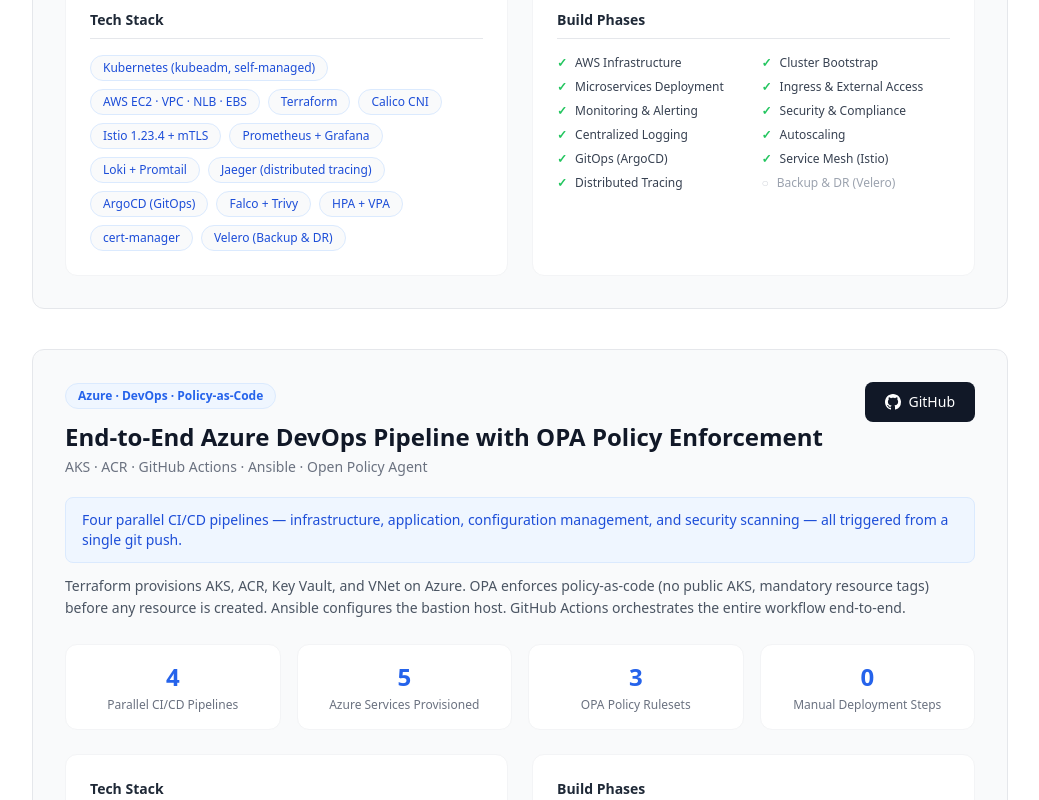
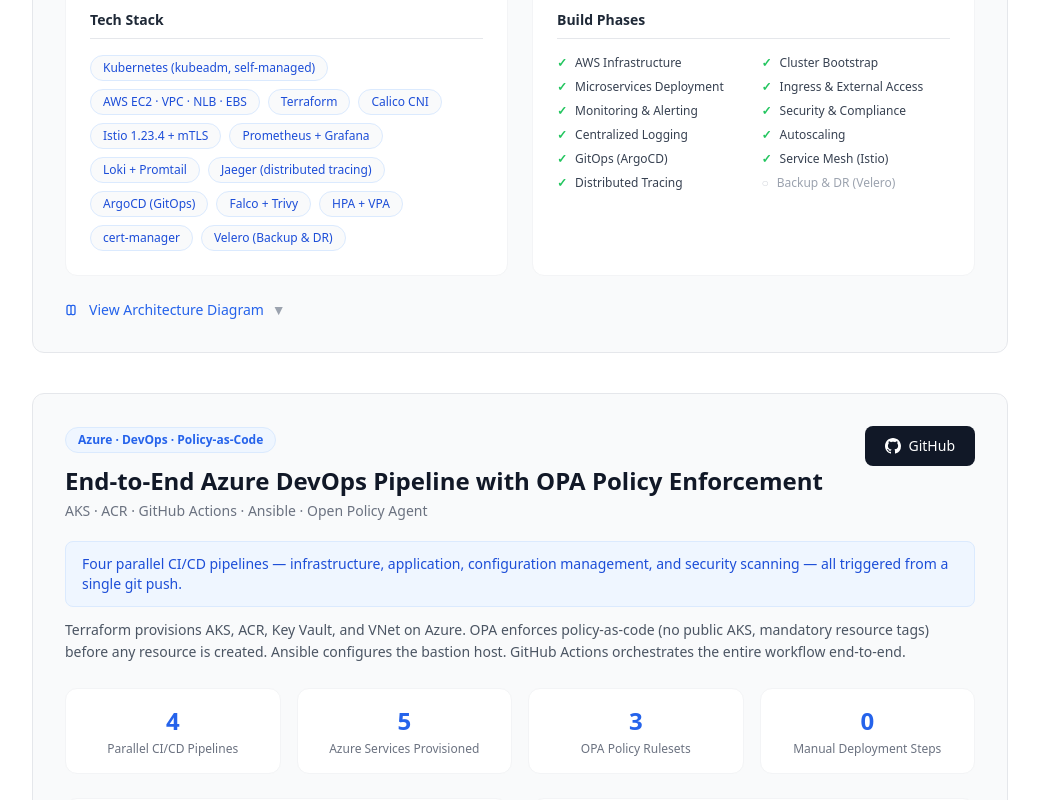
Before and after one commit to AbdurRehman924/Personal-Portfolio, a React (Create React App) app: page / in a window 1280 px wide. Shown: the part 4001-4801 px from the top of the page, without its empty margins (120-1159 px from the left). Built offline with nearby package versions, Linux system fonts and the light colour scheme.

Commit message:
feat(projects): add collapsible architecture diagram to K8s project card

```diff
--- a/src/components/Projects.jsx
+++ b/src/components/Projects.jsx
@@ -1,3 +1,4 @@
+import { useState } from 'react';
 import useFadeIn from '../hooks/useFadeIn';
 
 const projects = [
@@ -6,6 +7,7 @@
     title: "Production-Grade Kubernetes Platform on AWS",
     subtitle: "Self-Managed · 6-Node HA Cluster · Built from Scratch · Zero Managed Services",
     github: "https://github.com/AbdurRehman924/self-managed-k8s-aws",
+    diagram: `${process.env.PUBLIC_URL}/k8s-architecture.png`,
     highlight: "Built from scratch on raw EC2 — no managed services. Every layer designed, debugged, and owned end-to-end.",
     description: "Full lifecycle ownership: infrastructure provisioning with Terraform, cluster bootstrapping with kubeadm, deploying 12 microservices, and layering on a complete observability, security, GitOps, and service mesh stack.",
     stats: [
@@ -182,6 +184,7 @@
 
 const Projects = () => {
   const ref = useFadeIn();
+  const [openDiagram, setOpenDiagram] = useState(null);
 
   return (
     <section id="architectural-reference" className="py-24 bg-white">
@@ -285,6 +288,31 @@
                   </div>
                 </div>
               </div>
+
+              {/* Architecture Diagram */}
+              {project.diagram && (
+                <div className="mt-6">
+                  <button
+                    onClick={() => setOpenDiagram(openDiagram === idx ? null : idx)}
+                    className="flex items-center gap-2 text-sm font-medium text-blue-600 hover:text-blue-800 transition-colors"
+                  >
+                    <svg className="w-4 h-4" fill="none" stroke="currentColor" viewBox="0 0 24 24">
+                      <path strokeLinecap="round" strokeLinejoin="round" strokeWidth={2} d="M9 17V7m0 10a2 2 0 01-2 2H5a2 2 0 01-2-2V7a2 2 0 012-2h2a2 2 0 012 2m0 10a2 2 0 002 2h2a2 2 0 002-2M9 7a2 2 0 012-2h2a2 2 0 012 2m0 10V7" />
+                    </svg>
+                    {openDiagram === idx ? 'Hide Architecture Diagram' : 'View Architecture Diagram'}
+                    <span className="text-gray-400">{openDiagram === idx ? '▲' : '▼'}</span>
+                  </button>
+                  {openDiagram === idx && (
+                    <div className="mt-4 rounded-xl overflow-hidden border border-gray-200">
+                      <img
+                        src={project.diagram}
+                        alt="Architecture Diagram"
+                        className="w-full"
+                      />
+                    </div>
+                  )}
+                </div>
+              )}
             </div>
           ))}
             </div>
```
Also changed, not shown: public/k8s-architecture.png (added).
